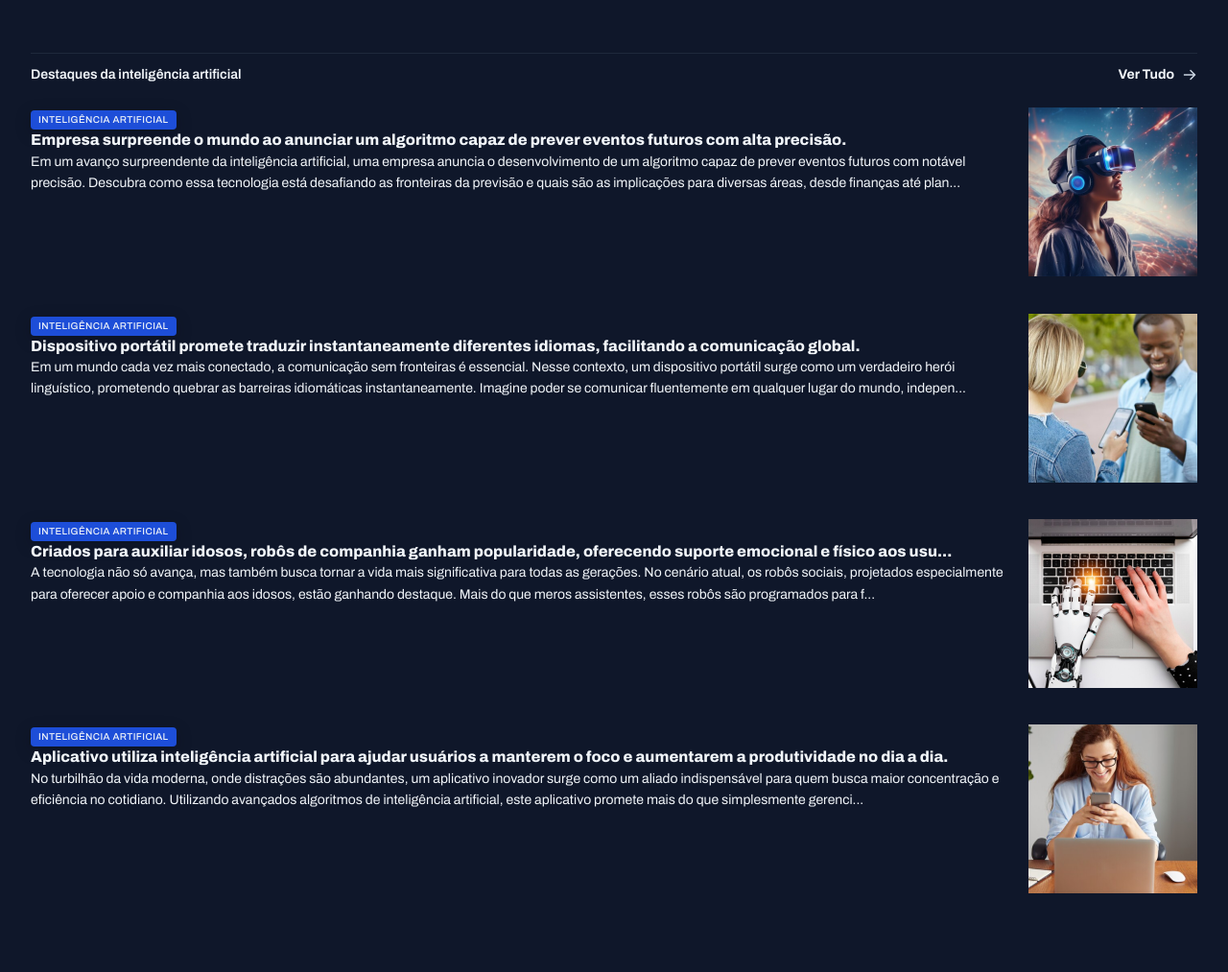
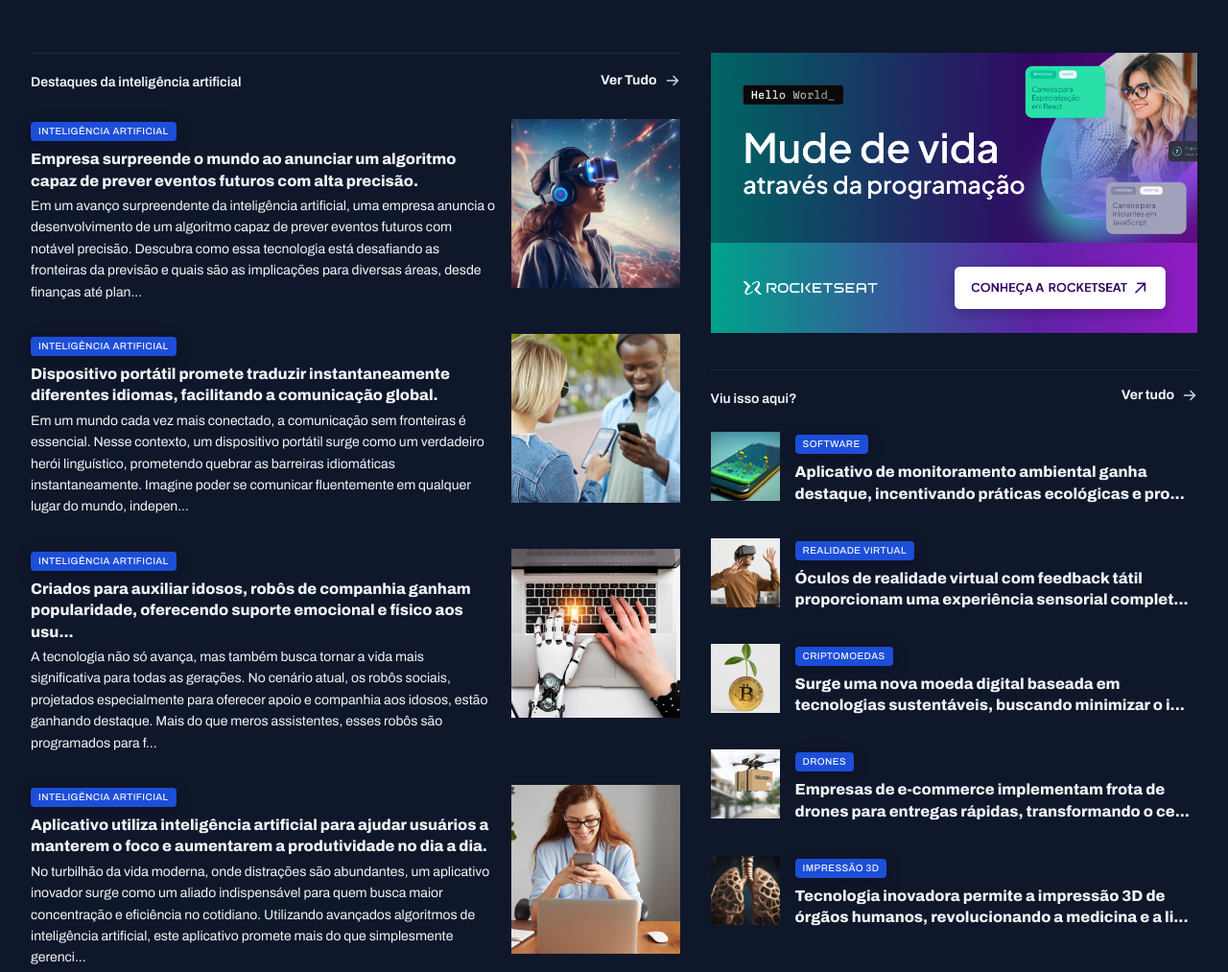
Before and after one commit to joaoasilveira/portal-de-noticias, a plain HTML site: page index.html in a window 1280 px wide. Shown: the part 1000-2013 px from the top of the page at 96% size. Drawn offline with Linux system fonts and the light colour scheme.

Commit message:
estilizando últimos cards

```diff
--- a/index.html
+++ b/index.html
@@ -187,7 +187,7 @@
       </div>
     </section>
 
-    <div>
+    <aside>
       <div id="ads">
         <img src="assets/Ads.png" alt="propaganda">
       </div>
@@ -253,7 +253,7 @@
 
         </div>
       </section>
-    </div>
+    </aside>
   </main>
 </body>
 </html>
--- a/styles/global.css
+++ b/styles/global.css
@@ -51,41 +51,14 @@ img {
 }
 
 main {
-  margin-top: 40px;
-  gap: 80px;
-}
-
-.card {
-  border-radius: 4px;
-  overflow: hidden;
-  position: relative;
-
-  &::before {
-    content: "";
-    position: absolute;
-    inset: 0;
-    top: 50%;
-    background: linear-gradient(
-      180deg,
-      transparent 0%,
-      #020612 100%
-      );
-  }
-
-  figcaption {
-    position: absolute;
-    bottom: 0;
-
-    padding: 24px;
-
-    &:has(.text-lg) {
-      padding: 12px;
-    }
-
-    h2 {
-      margin-top: 8px;
-    }
-  }
+  margin-block: 40px;
+  row-gap: 80px;
+  column-gap: 32px;
+  grid-template-columns: 2fr 1.5fr;
+  grid-template-areas:
+  "featured featured"
+  "weekly weekly"
+  "ai aside";
 }
 
 .content-tag {
--- a/styles/sections.css
+++ b/styles/sections.css
@@ -21,14 +21,49 @@ section header {
 }
 
 #featured {
+  grid-area: featured;
   img {
     height: 100%;
     object-fit: cover;
     border-radius: 4px;
   }
+
+  .card {
+    border-radius: 4px;
+    overflow: hidden;
+    position: relative;
+
+    &::before {
+      content: "";
+      position: absolute;
+      inset: 0;
+      top: 50%;
+      background: linear-gradient(
+        180deg,
+        transparent 0%,
+        #020612 100%
+        );
+    }
+
+    figcaption {
+      position: absolute;
+      bottom: 0;
+
+      padding: 24px;
+
+      &:has(.text-lg) {
+        padding: 12px;
+      }
+
+      h2 {
+        margin-top: 8px;
+      }
+    }
+  }
 }
 
 #weekly {
+  grid-area: weekly;
   &>div {
     grid-template-columns: repeat(4, 292px);
   }
@@ -54,9 +89,31 @@ section header {
 }
 
 #ai {
+  grid-area: ai;
   img {
     width: 176px;
     aspect-ratio: 1/1;
     object-fit: cover;
   }
+
+  h3 {
+    margin-block: 8px 4px;
+  }
 }
+
+aside {
+  grid-area: aside;
+}
+
+#more {
+  margin-top: 32px;
+
+  h3 {
+    margin-top: 8px;
+  }
+  img {
+    width: 72px;
+    aspect-ratio: 1/1;
+    object-fit: cover;
+  }
+}
```
